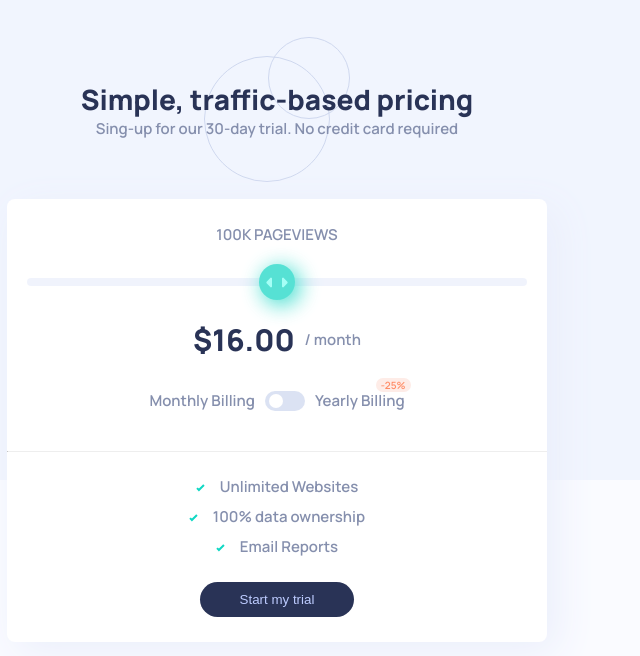
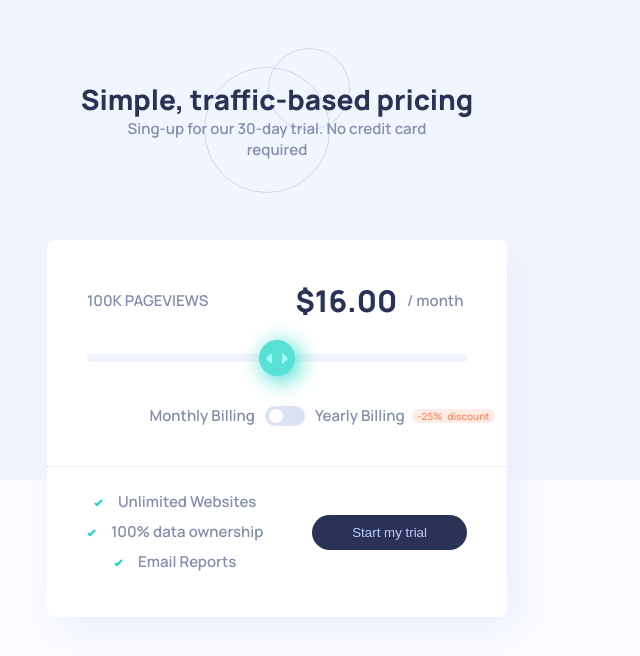
Before and after one commit to AIY7788/interactive-pricing-component-ts, a React (Vite) app: page / in a window 1280 px wide. Shown: the top 656 px of the page, without its empty margins (363-1003 px from the left). Built offline with nearby package versions, Linux system fonts and the light colour scheme.

Commit message:
Make it responsive

```diff
--- a/src/App.css
+++ b/src/App.css
@@ -1,5 +1,5 @@
 #root {
-  max-width: 580px;
+  max-width: 500px;
   margin: 0 auto;
   padding: 2rem 2rem 8rem;
 }
@@ -10,7 +10,7 @@
 }
 
 .hero-section p {
-  padding: 0 min(4rem, 12vw);
+  padding: 0 min(6rem, 16vw);
 }
 
 .page-views {
@@ -21,13 +21,11 @@
 }
 
 .section-top-pageviews {
+  padding: 0 2rem;
   display: grid;
   grid-template-columns: 1fr;
+  align-items: center;
   gap: 3rem;
-}
-
-.range-section {
-  padding: 0 2rem;
 }
 
 .slice-range {
@@ -112,8 +110,12 @@ p:has(.discount) {
   padding: 0 0.5rem;
   border-radius: 12px;
   position: absolute;
-  right: -6px;
+  right: -12px;
   top: -12px;
+}
+
+.discount span {
+  display: none;
 }
 
 .toggle-switch {
@@ -178,3 +180,50 @@ p:has(.discount) {
   justify-content: center;
   gap: 2rem;
 }
+
+@media (min-width: 48rem) {
+  .hero-section {
+    margin-bottom: 2rem;
+  }
+
+  .page-views {
+    padding: 4rem 0;
+  }
+
+  .section-top-pageviews {
+    grid-template-columns: 1fr 1fr;
+    padding: 0 4rem;
+    text-align: start;
+  }
+
+  .range-section {
+    grid-column: 1/span 2;
+  }
+
+  .billing {
+    margin-top: 4rem;
+  }
+
+  .price-contain {
+    grid-row: 1;
+    grid-column: 2;
+  }
+
+  .discount {
+    top: 50%;
+    right: -90px;
+    transform: translateY(-50%);
+    display: flex;
+    gap: 0.5rem;
+  }
+
+  .discount span {
+    display: block;
+  }
+
+  .section-bottom-pageviews {
+    padding: 0 4rem;
+    flex-direction: row;
+    justify-content: space-between;
+  }
+}
--- a/src/App.tsx
+++ b/src/App.tsx
@@ -1,4 +1,4 @@
-import './App.css'
+import "./App.css";
 
 function App() {
   return (
@@ -33,7 +33,10 @@ function App() {
             <span className="slice-toggle"></span>
           </label>
           <p>
-            Yearly Billing <span className='discount'>-25%</span>
+            Yearly Billing
+            <span className="discount">
+              -25% <span>discount</span>
+            </span>
           </p>
         </div>
 
@@ -53,4 +56,4 @@ function App() {
   );
 }
 
-export default App
+export default App;
```
Lines whose indentation alone changed are shown as unchanged.
